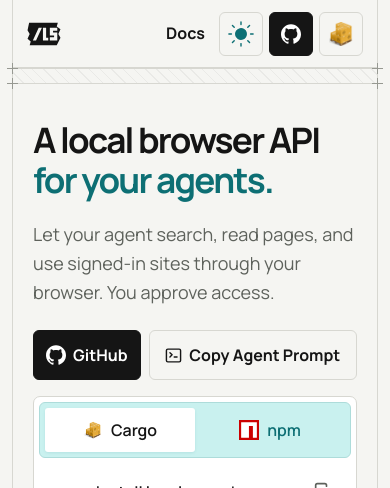
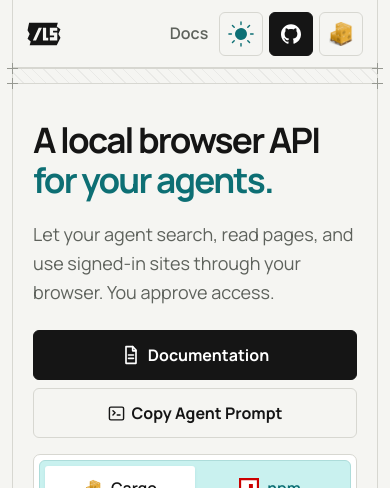
Before and after one commit to Kevin-Liu-01/Local-Search, a Next.js app in the folder site/: page / in a window 390 px wide. Shown: the top 488 px of the page. Built offline with nearby package versions, Linux system fonts and the light colour scheme; no server answers.

Commit message:
feat(site): make documentation the primary hero action

```diff
--- a/site/app/globals.css
+++ b/site/app/globals.css
@@ -45,7 +45,7 @@
 .site-header nav a { display: inline-flex; align-items: center; min-height: 44px; font-size: 16px; font-weight: 600; color: var(--muted); text-decoration: none; }
 .site-header nav a:hover { color: var(--accent-deep); }
 .header-actions { display: flex; align-items: center; gap: 10px; flex-shrink: 0; margin-left: auto; }
-.header-docs { display: inline-flex; align-items: center; justify-content: center; min-width: 44px; min-height: 44px; padding-inline: 8px; font-size: 16px; font-weight: 650; text-decoration: none; }
+.header-docs { display: inline-flex; align-items: center; justify-content: center; min-width: 44px; min-height: 44px; font-size: 16px; font-weight: 650; text-decoration: none; }
 .header-docs:hover, .header-docs[aria-current="page"] { color: var(--accent-deep); text-decoration: underline; text-underline-offset: 7px; }
 .nav-cta { min-height: 48px; padding: 10px 16px; display: inline-flex; align-items: center; gap: 8px; color: var(--inverse); border: 1px solid var(--ink); border-radius: 6px; background: var(--ink); font-size: 16px; font-weight: 650; text-decoration: none; }
 .nav-cta--crates { color: var(--ink); border-color: var(--line); background: transparent; }
@@ -242,10 +242,11 @@
   .header-actions .nav-cta > svg:last-child { display: none; }
 }
 @media (max-width: 1100px) {
-  .site-header nav { display: none; }
+  .site-header nav { margin-left: auto; }
+  .site-header nav a:not(.header-docs) { display: none; }
+  .header-actions { margin-left: 0; }
 }
 @media (max-width: 900px) {
-  .site-header nav { display: none; }
   .hero-stage { grid-template-columns: minmax(0,1fr); }
   .hero { padding: 56px var(--gutter) 0; }
   .hero h1 { font-size: clamp(40px, 6.5vw, 60px); }
@@ -301,13 +302,15 @@
   .site-footer { padding: 28px 22px; }
   .site-footer > div { gap: 12px 20px; }
 }
+@media (max-width: 440px) {
+  .hero-actions { grid-template-columns: 1fr; }
+}
 @media (max-width: 360px) {
   :root { --gutter: 16px; }
   .site-header { padding-inline: 10px; }
   .brand { font-size: 17px; gap: 6px; }
   .brand-logo { width: 30px; }
   .hero-actions > * { padding-inline: 8px; gap: 5px; }
-  .hero-actions .primary-button .brand-asset-icon { display: none; }
 }
 button:active, .primary-button:active, .nav-cta:active { filter: brightness(.94); }
 @media (prefers-reduced-motion: reduce) {
--- a/site/app/page.tsx
+++ b/site/app/page.tsx
@@ -1,4 +1,5 @@
 import { AgentCopyButton } from "@/components/agent-copy-button";
+import Link from "next/link";
 import { BenchmarkComparison } from "@/components/benchmark-comparison";
 import { LocalSearchLogo } from "@/components/brand-logo";
 import { BrowserConnection } from "@/components/browser-connection";
@@ -13,7 +14,7 @@
   ArrowUpRightIcon,
   ChevronRightIcon,
   ChromiumBrandIcon,
-  GithubBrandIcon,
+  DocumentIcon,
   JsonSchemaBrandIcon,
   RustOfficialIcon,
 } from "@/components/icons";
@@ -33,9 +34,9 @@
               <h1 id="hero-title">A local browser API<br /><span>for your agents.</span></h1>
               <p className="hero-copy">Let your agent search, read pages, and use signed-in sites through your browser. You approve access.</p>
               <div className="hero-actions">
-                <a className="primary-button" href="https://github.com/Kevin-Liu-01/local-search" target="_blank" rel="noreferrer" aria-label="View on GitHub">
-                  <GithubBrandIcon size={20} /><span><span className="desktop-label">View on </span>GitHub</span>
-                </a>
+                <Link className="primary-button" href="/docs">
+                  <DocumentIcon size={20} /><span>Documentation</span>
+                </Link>
                 <AgentCopyButton />
               </div>
               <InstallCommand />
--- a/site/components/site-header.tsx
+++ b/site/components/site-header.tsx
@@ -15,9 +15,9 @@
         <a href={`${home}#demo`}>Demo</a>
         <a href={`${home}#benchmarks`}>Benchmarks</a>
         <a href={`${home}#faq`}>FAQ</a>
+        <Link className="header-docs" href="/docs" aria-current={docs ? "page" : undefined}>Docs</Link>
       </nav>
       <div className="header-actions">
-        <Link className="header-docs" href="/docs" aria-current={docs ? "page" : undefined}>Docs</Link>
         <ThemeToggle />
         <a className="nav-cta" href={REPOSITORY_URL} target="_blank" rel="noreferrer" aria-label="View local-search on GitHub" title="GitHub">
           <GithubBrandIcon size={20} /><span className="nav-cta__label">GitHub</span><ArrowUpRightIcon size={16} />
--- a/site/scripts/check-docs.mjs
+++ b/site/scripts/check-docs.mjs
@@ -14,6 +14,12 @@
 assert.doesNotMatch(html, /"@type":"FAQPage"/);
 assert.match(homepage, /"@type":"FAQPage"/);
 assert.match(homepage, /href="\/docs"/);
+assert.match(homepage, /class="hero-actions"><a class="primary-button" href="\/docs"><svg[\s\S]*?<span>Documentation<\/span><\/a>/);
+for (const page of [homepage, html]) {
+  const navigation = page.match(/<nav aria-label="Main navigation">([\s\S]*?)<\/nav>/)?.[1];
+  assert(navigation, "Main navigation must be server-rendered");
+  assert.deepEqual([...navigation.matchAll(/<a\b[^>]*>([^<]+)<\/a>/g)].map(match => match[1]), ["Demo", "Benchmarks", "FAQ", "Docs"]);
+}
 assert.match(sitemap, /<loc>https?:\/\/[^<]+\/docs<\/loc>/);
 assert.match(html, /awaiting release/);
 assert.match(html, /does not enforce per-action approval/);
```
Also changed, not shown: 1 other file (tests, documents, lock files or other folders).
